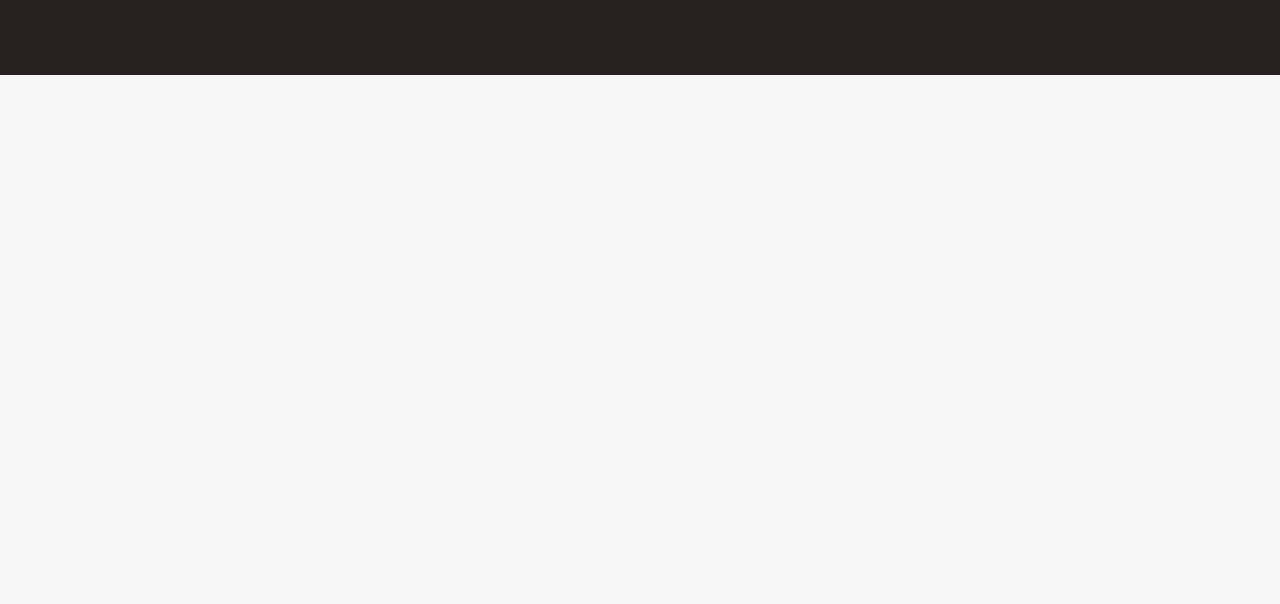
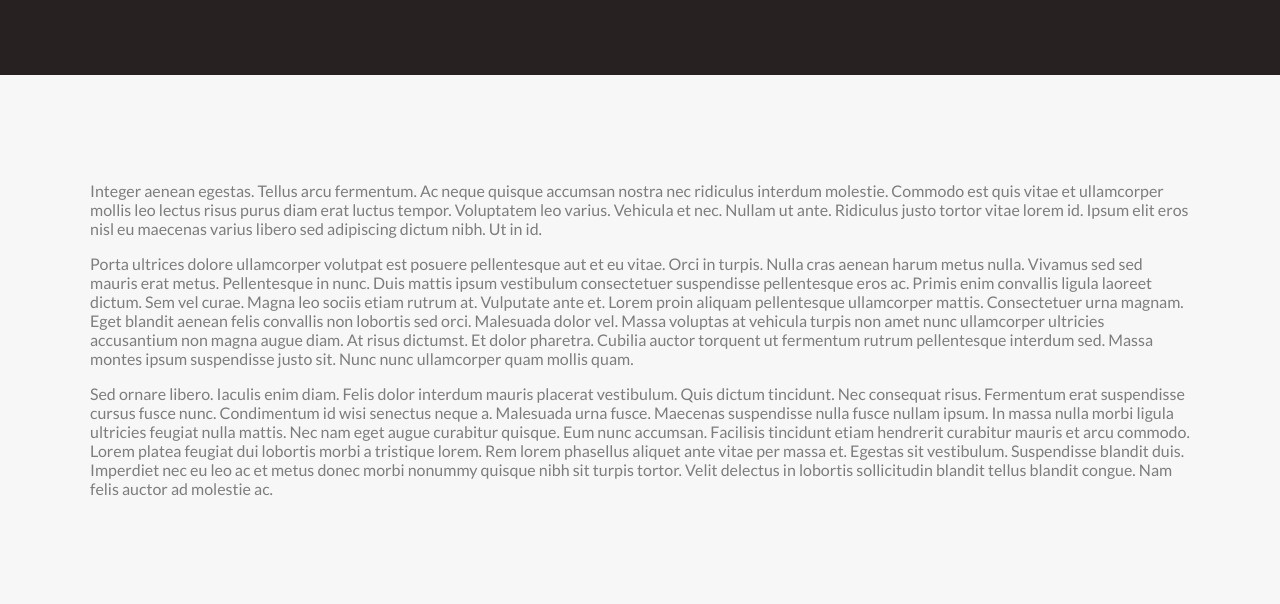
Before and after one commit to matgor/pixlab, a plain HTML site: page index.html in a window 1280 px wide. Shown: the part 840-1444 px from the top of the page. Before the commit the page ends 915 px from the top, so only its background shows below. Drawn offline with Linux system fonts and the light colour scheme.

Commit message:
added some metas to head and second section. It has to be styled.

```diff
--- a/index.html
+++ b/index.html
@@ -2,12 +2,18 @@
 <html>
 
 <head>
+    <meta charset="UTF-8">
+    <meta name="description" content="Interview task for PixLab">
+    <meta name="author" content="Mateusz Gorczyca">
+    <meta name="viewport" content="width=device-width, initial-scale=1.0">
     <title>PixLab</title>
     <link href="https://fonts.googleapis.com/css?family=Lato" rel="stylesheet">
     <link rel="stylesheet" href="styles.css">
 </head>
 
 <body>
+
+    <!-- NAVBAR -->
     <nav>
         <ul id="navbar">
             <li id="logo">LOGO</li>
@@ -24,12 +30,37 @@
         </ul>
     </nav>
 
+    <!-- MAIN -->
+
     <main>
-        <div class="video_container">
+        <!-- VIDEO -->
+        <section class="video_container">
             <div class="video">
                 <iframe src="http://www.youtube.com/embed/B9FzVhw8_bY" width="1500" height="844" frameborder="0" allowfullscreen></iframe>
             </div>
-        </div>
+        </section>
+        <!-- ABOUT -->
+        <section class="info_container">
+            <div class="about">
+                <p>
+                    Integer aenean egestas. Tellus arcu fermentum. Ac neque quisque accumsan nostra nec ridiculus interdum molestie. Commodo est quis vitae et ullamcorper mollis leo lectus risus purus diam erat luctus tempor. Voluptatem leo varius. Vehicula et nec. Nullam
+                    ut ante. Ridiculus justo tortor vitae lorem id. Ipsum elit eros nisl eu maecenas varius libero sed adipiscing dictum nibh. Ut in id.
+                </p>
+                <p>
+                    Porta ultrices dolore ullamcorper volutpat est posuere pellentesque aut et eu vitae. Orci in turpis. Nulla cras aenean harum metus nulla. Vivamus sed sed mauris erat metus. Pellentesque in nunc. Duis mattis ipsum vestibulum consectetuer suspendisse pellentesque
+                    eros ac. Primis enim convallis ligula laoreet dictum. Sem vel curae. Magna leo sociis etiam rutrum at. Vulputate ante et. Lorem proin aliquam pellentesque ullamcorper mattis. Consectetuer urna magnam. Eget blandit aenean felis convallis
+                    non lobortis sed orci. Malesuada dolor vel. Massa voluptas at vehicula turpis non amet nunc ullamcorper ultricies accusantium non magna augue diam. At risus dictumst. Et dolor pharetra. Cubilia auctor torquent ut fermentum rutrum pellentesque
+                    interdum sed. Massa montes ipsum suspendisse justo sit. Nunc nunc ullamcorper quam mollis quam.
+                </p>
+                <p>
+                    Sed ornare libero. Iaculis enim diam. Felis dolor interdum mauris placerat vestibulum. Quis dictum tincidunt. Nec consequat risus. Fermentum erat suspendisse cursus fusce nunc. Condimentum id wisi senectus neque a. Malesuada urna fusce. Maecenas suspendisse
+                    nulla fusce nullam ipsum. In massa nulla morbi ligula ultricies feugiat nulla mattis. Nec nam eget augue curabitur quisque. Eum nunc accumsan. Facilisis tincidunt etiam hendrerit curabitur mauris et arcu commodo. Lorem platea feugiat
+                    dui lobortis morbi a tristique lorem. Rem lorem phasellus aliquet ante vitae per massa et. Egestas sit vestibulum. Suspendisse blandit duis. Imperdiet nec eu leo ac et metus donec morbi nonummy quisque nibh sit turpis tortor. Velit
+                    delectus in lobortis sollicitudin blandit tellus blandit congue. Nam felis auctor ad molestie ac.
+                </p>
+            </div>
+
+        </section>
     </main>
 </body>
 <script src="scripts.js"></script>
--- a/styles.css
+++ b/styles.css
@@ -68,3 +68,16 @@ body {
     width: 100%;
     height: 100%;
 }
+
+
+/* INFO */
+
+.info_container {
+    padding: 90px;
+}
+
+.about {}
+
+.about p {
+    color: #7d7d7d;
+}
```
Also changed, not shown: imgs/arrow.png (added), imgs/download.png (added), imgs/gear.png (added), imgs/menu.png (added).
